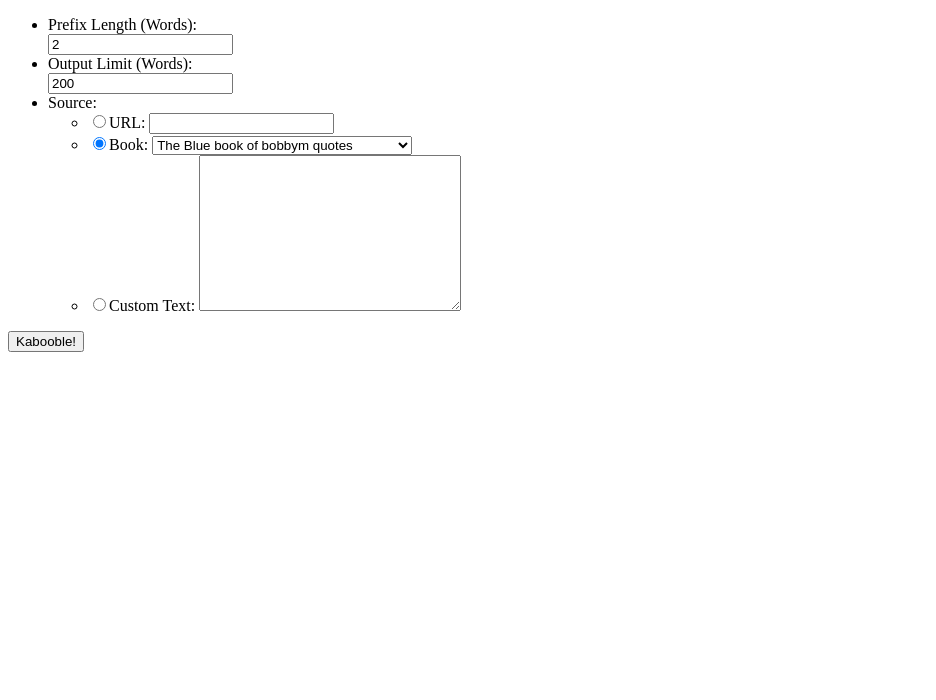
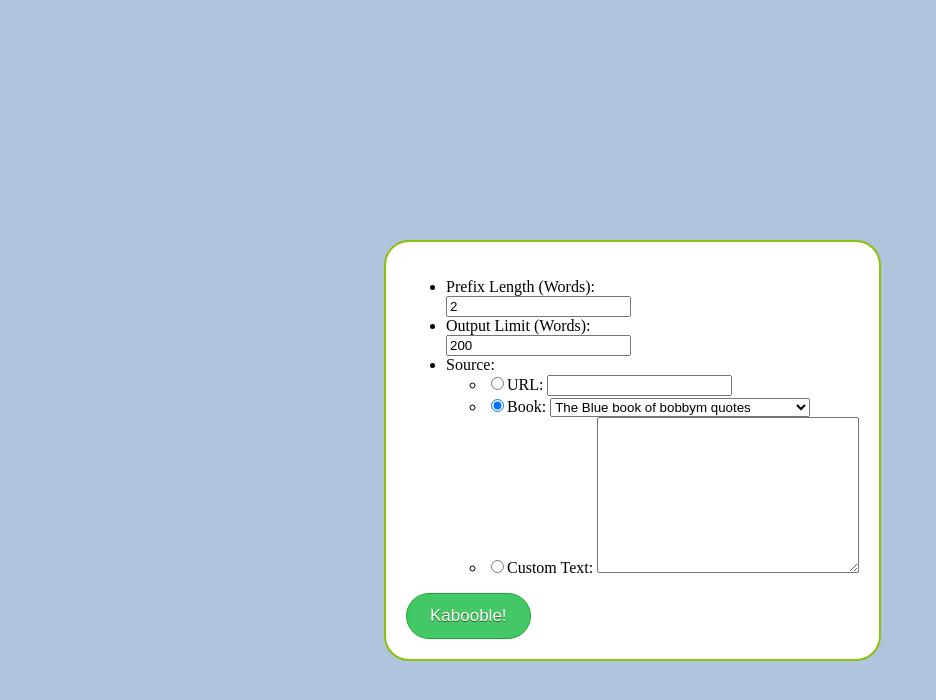
Before and after one commit to Agnishom/kabooblydoo, a Flask app: page / in a window 1280 px wide. Shown: the top 700 px of the page, without its empty margins (0-936 px from the left). Run offline with Flask 2, Linux system fonts and the light colour scheme.

Commit message:
New Looks

```diff
--- a/main.py
+++ b/main.py
@@ -2,6 +2,7 @@
 from flask import Flask
 from flask import request
 from flask import render_template
+from flask import url_for
 from string import printable
 import kabooblydoo, urllib2
 app = Flask(__name__)
@@ -9,7 +10,7 @@ app = Flask(__name__)
 
 @app.route('/')
 def hello():
-    return render_template('index.html')
+    return render_template('index.html',style=url_for('static', filename='style.css'))
 
 
 @app.errorhandler(404)
@@ -49,4 +50,4 @@ def nonsense():
             s = open('resources/benjamin').read()
     else:
         s = request.form['message']
-    return render_template('output.html', error=None, output=kabooblydoo.kabooblydoo(s,n,w))
+    return render_template('output.html', error=None, output=kabooblydoo.kabooblydoo(s,n,w),style=url_for('static', filename='style.css'))
--- /dev/null
+++ b/static/style.css
@@ -0,0 +1,35 @@
+	body{
+		 background-color: #b0c4de;
+	}
+	form {
+	position: absolute;
+	top: 30%;
+	left: 30%;
+    border-radius: 25px;
+    border: 2px solid #8AC007;
+    padding: 20px;
+    background-color: #ffffff;
+    display:inline-block;
+}
+.myButton {
+	background-color:#44c767;
+	-moz-border-radius:28px;
+	-webkit-border-radius:28px;
+	border-radius:28px;
+	border:1px solid #18ab29;
+	display:inline-block;
+	cursor:pointer;
+	color:#ffffff;
+	font-family:Arial;
+	font-size:17px;
+	padding:12px 23px;
+	text-decoration:none;
+	text-shadow:0px 1px 0px #2f6627;
+}
+.myButton:hover {
+	background-color:#5cbf2a;
+}
+.myButton:active {
+	position:relative;
+	top:1px;
+}
--- a/templates/index.html
+++ b/templates/index.html
@@ -2,6 +2,7 @@
 <html>
 <head>
 	<title>Kaboobly Doo Generator</title>
+	<link rel="stylesheet" type="text/css" href="{{ style }}">
 </head>
 <body>
 	<form action="/kabooblydoo" method="POST">
@@ -23,7 +24,7 @@
 				<li><input type="radio" name="source" value="custom">Custom Text: <textarea name="message" rows="10" cols="30"></textarea> </li>
 			</ul>
 		</ul>
-		<input type="submit" value="Kabooble!">
+		<input class="myButton" type="submit" value="Kabooble!">
 	</form>
 </body>
 <!--Chlamydomonas Labs-->
```
Also changed, not shown: templates/output.html (+9 -5 lines).
